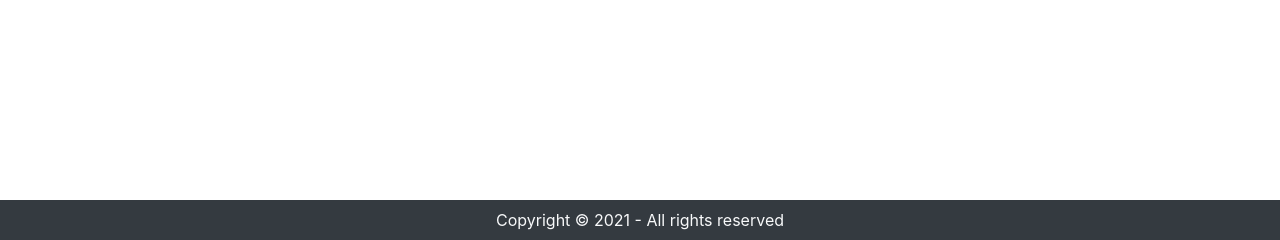
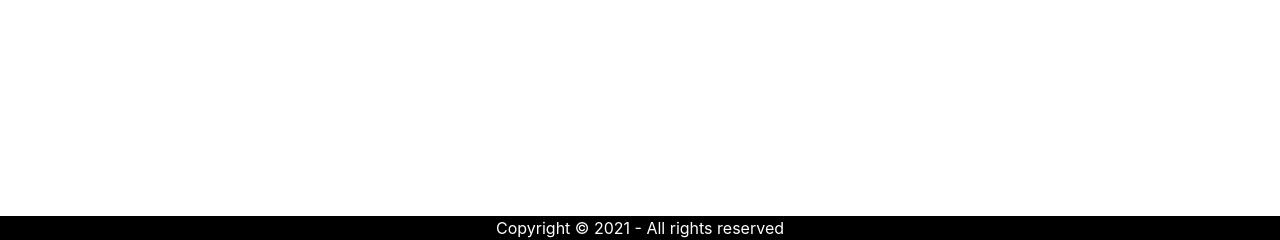
Before and after one commit to aftab590/TO-DO-List-With-Django, a Django app: page / in a window 1280 px wide. Shown: the part 560-800 px from the top of the page. Run offline with Django 3.2, Linux system fonts and the light colour scheme; some libraries are stand-ins or nearby versions.

Commit message:
Footer modified

```diff
--- a/templates/base.html
+++ b/templates/base.html
@@ -7,6 +7,19 @@
 
     <!-- Bootstrap CSS -->
     <link rel="stylesheet" href="https://maxcdn.bootstrapcdn.com/bootstrap/4.0.0/css/bootstrap.min.css" integrity="sha384-Gn5384xqQ1aoWXA+058RXPxPg6fy4IWvTNh0E263XmFcJlSAwiGgFAW/dAiS6JXm" crossorigin="anonymous">
+
+    <style>
+      .footer {
+         position: fixed;
+         left: 0;
+         bottom: 0;
+         width: 100%;
+         background-color: black;
+         color: white;
+         text-align: center;
+         display: block;
+      }
+    </style>
 
     <title>TODO List</title>
   </head>
@@ -35,10 +48,10 @@
       {% block body %}
       {% endblock body %}
 
-      <footer class="bg-dark text-light position-absolute fixed-bottom">
-          <p class="text-center py-2 my-0">
+      <footer class="footer">
+          <div class="container">
             Copyright &copy; 2021 - All rights reserved
-          </p>
+          </div>
       </footer>
 
       <!-- Optional JavaScript -->
```
